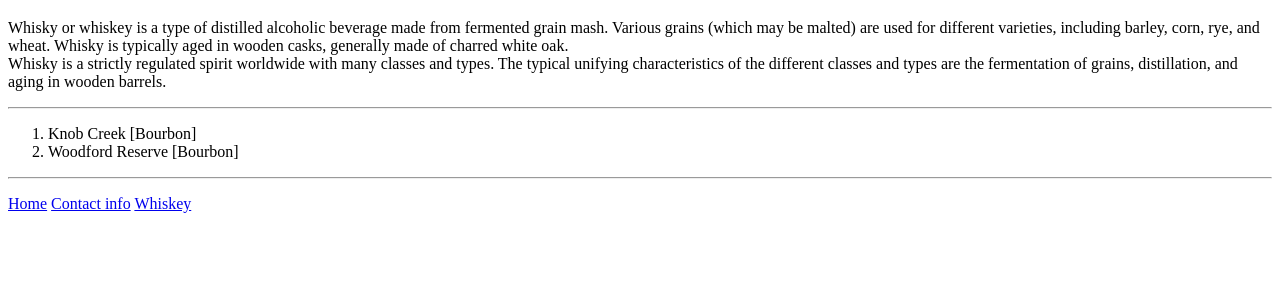
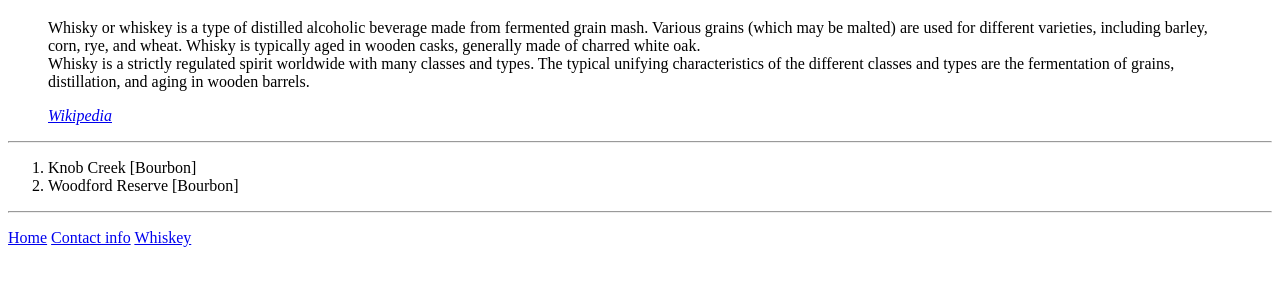
Before and after one commit to PhilippeCLeger/cv, a plain HTML site: page whiskey.html in a window 1280 px wide. Shown: the part 273-558 px from the top of the page. Drawn offline with Linux system fonts and the light colour scheme.

Commit message:
Added citation for the description of whiskey.

```diff
--- a/whiskey.html
+++ b/whiskey.html
@@ -11,12 +11,17 @@
 <body>
   <a href="index.html"><img src="Pictures/SmallerCroppedProfilPicture.png" alt="A handsome fellow." width="200" height="200"></a>
   <h1>Best whiskeys according to Philippe</h1>
+  <blockquote>
   <p>Whisky or whiskey is a type of distilled alcoholic beverage made from fermented
     grain mash. Various grains (which may be malted) are used for different varieties,
     including barley, corn, rye, and wheat. Whisky is typically aged in wooden casks,
     generally made of charred white oak.<br>Whisky is a strictly regulated spirit worldwide
     with many classes and types. The typical unifying characteristics of the different
     classes and types are the fermentation of grains, distillation, and aging in wooden barrels.</p>
+    <footer><cite>
+      <a href="https://en.wikipedia.org/wiki/Whisky">Wikipedia</a>
+      </cite></footer>
+  </blockquote>
   <hr>
   <p>
     <ol>
```
